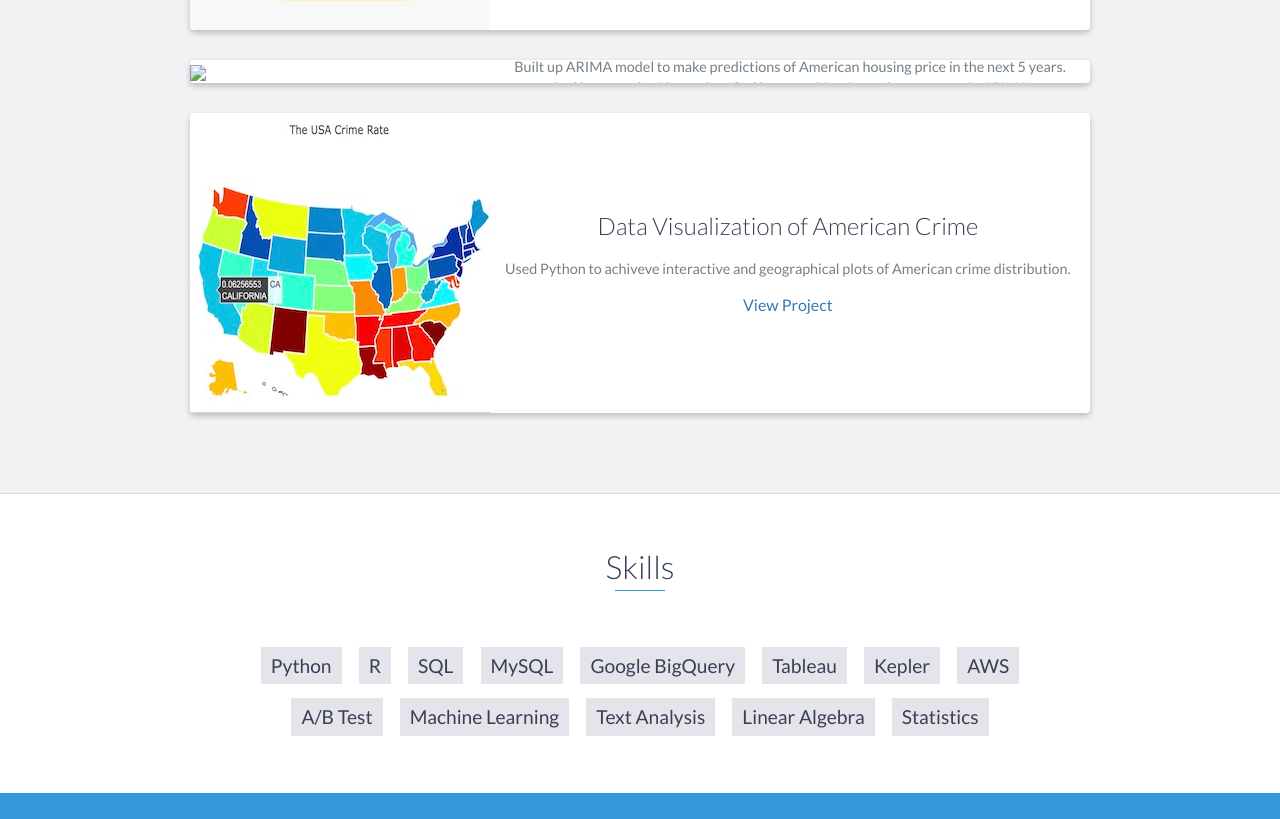
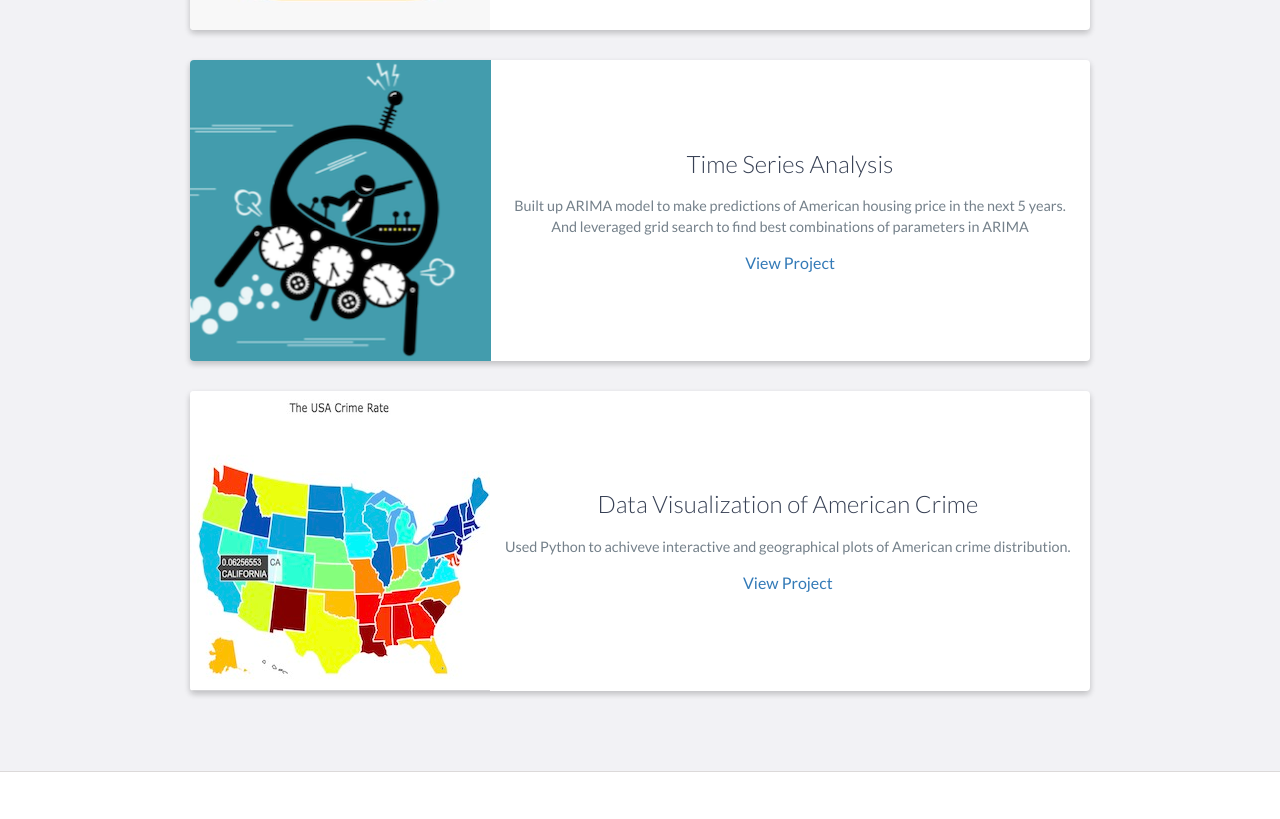
Before and after one commit to Zhenyu0521/Zhenyu0521.github.io, a plain HTML site: page index.html in a window 1280 px wide. Shown: the part 4345-5164 px from the top of the page. Drawn offline with nearby package versions, Linux system fonts and the light colour scheme.

Commit message:
Update index.html

```diff
--- a/index.html
+++ b/index.html
@@ -248,7 +248,7 @@
                 <!-- End .project -->
 		<div class="project shadow-large">
                     <div class="project-image">
-                        <img src="images/time series.jpg" />
+                        <img src="images/time_series.jpg" />
                     </div>
                     <!-- End .project-image -->
                     <div class="project-info">
```
